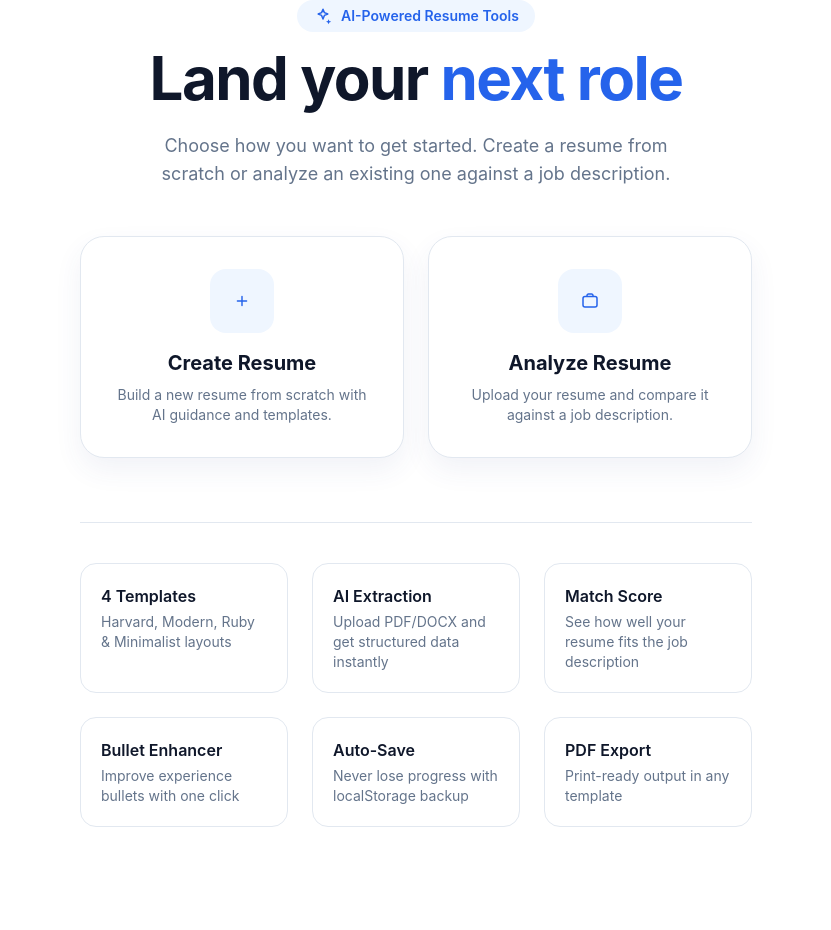
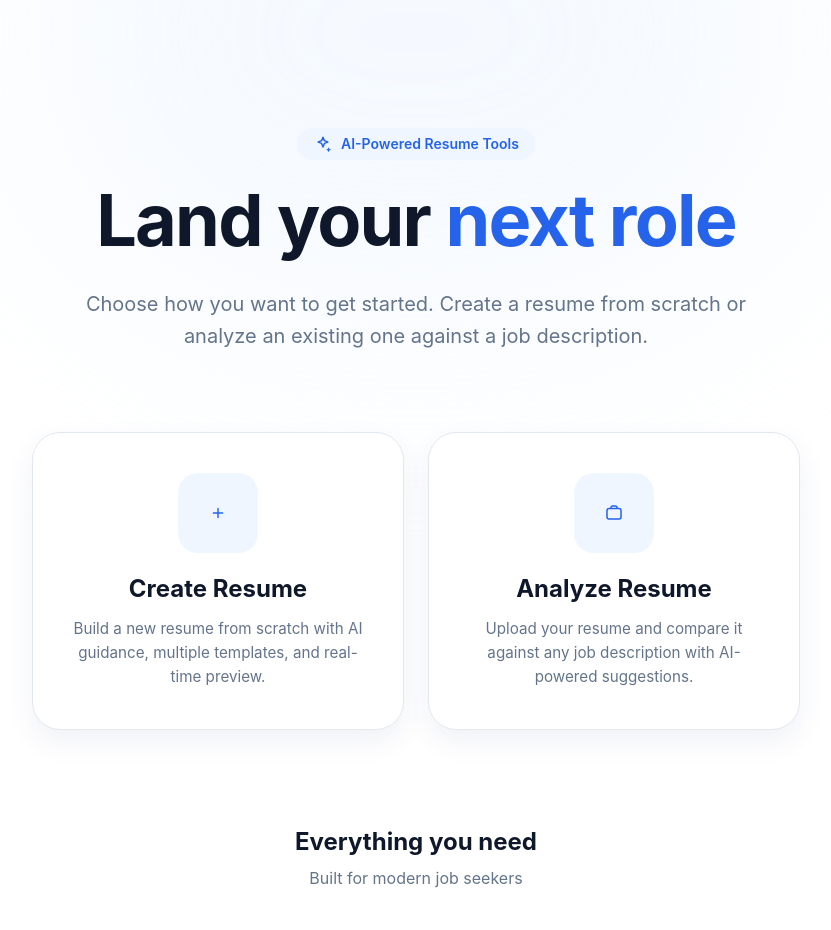
Before and after one commit to JohnCarl-30/resume_analyzer, a Next.js app in the folder apps/web/: page / in a window 1280 px wide. Shown: the top 930 px of the page, without its empty margins (224-1055 px from the left). Before the commit the page ends 827 px from the top, so only its background shows below. Built offline with nearby package versions, Linux system fonts and the light colour scheme.

Commit message:
Update page.tsx

```diff
--- a/apps/web/app/page.tsx
+++ b/apps/web/app/page.tsx
@@ -3,64 +3,77 @@ import { PlusIcon, SparklesIcon, BriefcaseOutlineIcon } from "@/features/onboard
 
 export default function LandingPage() {
   return (
-    <main className="relative flex min-h-screen flex-col items-center justify-center bg-[color:var(--page-bg)] px-6">
-      <div className="mx-auto max-w-2xl text-center">
-        <div className="mb-4 inline-flex items-center gap-2 rounded-full bg-[color:var(--brand-soft)] px-4 py-1.5 text-sm font-semibold text-[color:var(--brand)]">
+    <main className="relative min-h-screen overflow-y-auto bg-[color:var(--page-bg)]">
+      <div className="pointer-events-none absolute inset-0 overflow-hidden">
+        <div className="absolute -top-[20%] left-1/2 h-[600px] w-[800px] -translate-x-1/2 rounded-full bg-[color:var(--brand-soft)] opacity-60 blur-[120px]" />
+      </div>
+
+      <div className="relative mx-auto max-w-6xl px-6 py-16 sm:px-8 sm:py-24 lg:py-32">
+        <div className="text-center">
+          <div className="mb-6 inline-flex items-center gap-2 rounded-full bg-[color:var(--brand-soft)] px-4 py-1.5 text-sm font-semibold text-[color:var(--brand)]">
             <SparklesIcon />
             AI-Powered Resume Tools
           </div>
-        <h1 className="font-display text-5xl font-bold tracking-tight text-[color:var(--page-text)] sm:text-6xl">
+          <h1 className="mx-auto max-w-4xl font-display text-5xl font-bold tracking-tight text-[color:var(--page-text)] sm:text-6xl lg:text-7xl">
             Land your <span className="text-[color:var(--brand)]">next role</span>
           </h1>
-        <p className="mx-auto mt-6 max-w-lg text-lg text-[color:var(--page-muted)]">
+          <p className="mx-auto mt-8 max-w-2xl text-lg leading-8 text-[color:var(--page-muted)] sm:text-xl">
             Choose how you want to get started. Create a resume from scratch or analyze an existing one against a job description.
           </p>
+        </div>
 
-        <div className="mt-12 grid gap-6 sm:grid-cols-2">
+        <div className="mx-auto mt-16 max-w-3xl grid gap-6 sm:grid-cols-2 lg:mt-20">
           <Link
             href="/create-resume"
-            className="group relative flex flex-col items-center gap-4 rounded-[24px] border border-[color:var(--page-line)] bg-white p-8 text-center shadow-[0_12px_28px_rgba(59,75,138,0.07)] transition hover:-translate-y-1 hover:border-[color:var(--brand)] hover:shadow-[0_20px_40px_rgba(37,99,235,0.12)]"
+            className="group relative flex flex-col items-center gap-5 rounded-[28px] border border-[color:var(--page-line)] bg-white p-10 text-center shadow-[0_12px_28px_rgba(59,75,138,0.07)] transition hover:-translate-y-2 hover:border-[color:var(--brand)] hover:shadow-[0_24px_48px_rgba(37,99,235,0.14)]"
           >
-            <div className="flex h-16 w-16 items-center justify-center rounded-2xl bg-[color:var(--brand-soft)] text-[color:var(--brand)] transition group-hover:scale-110">
+            <div className="flex h-20 w-20 items-center justify-center rounded-[20px] bg-[color:var(--brand-soft)] text-[color:var(--brand)] transition group-hover:scale-110">
               <PlusIcon />
             </div>
             <div>
-              <h2 className="text-xl font-bold text-[color:var(--page-text)]">Create Resume</h2>
-              <p className="mt-2 text-sm text-[color:var(--page-muted)]">
-                Build a new resume from scratch with AI guidance and templates.
+              <h2 className="text-2xl font-bold text-[color:var(--page-text)]">Create Resume</h2>
+              <p className="mt-3 text-[0.95rem] leading-6 text-[color:var(--page-muted)]">
+                Build a new resume from scratch with AI guidance, multiple templates, and real-time preview.
               </p>
             </div>
           </Link>
 
           <Link
             href="/analyses"
-            className="group relative flex flex-col items-center gap-4 rounded-[24px] border border-[color:var(--page-line)] bg-white p-8 text-center shadow-[0_12px_28px_rgba(59,75,138,0.07)] transition hover:-translate-y-1 hover:border-[color:var(--brand)] hover:shadow-[0_20px_40px_rgba(37,99,235,0.12)]"
+            className="group relative flex flex-col items-center gap-5 rounded-[28px] border border-[color:var(--page-line)] bg-white p-10 text-center shadow-[0_12px_28px_rgba(59,75,138,0.07)] transition hover:-translate-y-2 hover:border-[color:var(--brand)] hover:shadow-[0_24px_48px_rgba(37,99,235,0.14)]"
           >
-            <div className="flex h-16 w-16 items-center justify-center rounded-2xl bg-[color:var(--brand-soft)] text-[color:var(--brand)] transition group-hover:scale-110">
+            <div className="flex h-20 w-20 items-center justify-center rounded-[20px] bg-[color:var(--brand-soft)] text-[color:var(--brand)] transition group-hover:scale-110">
               <BriefcaseOutlineIcon />
             </div>
             <div>
-              <h2 className="text-xl font-bold text-[color:var(--page-text)]">Analyze Resume</h2>
-              <p className="mt-2 text-sm text-[color:var(--page-muted)]">
-                Upload your resume and compare it against a job description.
+              <h2 className="text-2xl font-bold text-[color:var(--page-text)]">Analyze Resume</h2>
+              <p className="mt-3 text-[0.95rem] leading-6 text-[color:var(--page-muted)]">
+                Upload your resume and compare it against any job description with AI-powered suggestions.
               </p>
             </div>
           </Link>
         </div>
 
-        <div className="mt-16 border-t border-[color:var(--page-line)] pt-10">
-          <div className="grid gap-6 sm:grid-cols-3 text-left">
+        <div className="mx-auto mt-24 max-w-5xl">
+          <div className="text-center">
+            <h2 className="text-2xl font-bold text-[color:var(--page-text)]">Everything you need</h2>
+            <p className="mt-2 text-[color:var(--page-muted)]">Built for modern job seekers</p>
+          </div>
+          <div className="mt-10 grid gap-5 sm:grid-cols-2 lg:grid-cols-3">
             {[
-              { title: "4 Templates", desc: "Harvard, Modern, Ruby & Minimalist layouts" },
-              { title: "AI Extraction", desc: "Upload PDF/DOCX and get structured data instantly" },
-              { title: "Match Score", desc: "See how well your resume fits the job description" },
-              { title: "Bullet Enhancer", desc: "Improve experience bullets with one click" },
-              { title: "Auto-Save", desc: "Never lose progress with localStorage backup" },
-              { title: "PDF Export", desc: "Print-ready output in any template" },
+              { title: "4 Templates", desc: "Harvard, Modern, Ruby & Minimalist layouts designed for ATS." },
+              { title: "AI Extraction", desc: "Upload PDF/DOCX and get structured resume data instantly." },
+              { title: "Match Score", desc: "See how well your resume fits the job description." },
+              { title: "Bullet Enhancer", desc: "Improve experience bullets with one click using AI." },
+              { title: "Auto-Save", desc: "Never lose progress — everything saved to your browser." },
+              { title: "PDF Export", desc: "Print-ready output in any template you choose." },
             ].map((feature) => (
-              <div key={feature.title} className="rounded-[16px] border border-[color:var(--page-line)] bg-white p-5 transition hover:border-[color:var(--brand)] hover:shadow-md">
+              <div
+                key={feature.title}
+                className="rounded-[20px] border border-[color:var(--page-line)] bg-white p-6 transition hover:border-[color:var(--brand)] hover:shadow-md"
+              >
                 <h3 className="font-semibold text-[color:var(--page-text)]">{feature.title}</h3>
-                <p className="mt-1 text-sm text-[color:var(--page-muted)]">{feature.desc}</p>
+                <p className="mt-2 text-sm leading-6 text-[color:var(--page-muted)]">{feature.desc}</p>
               </div>
             ))}
           </div>
```
Lines whose indentation alone changed are shown as unchanged.
